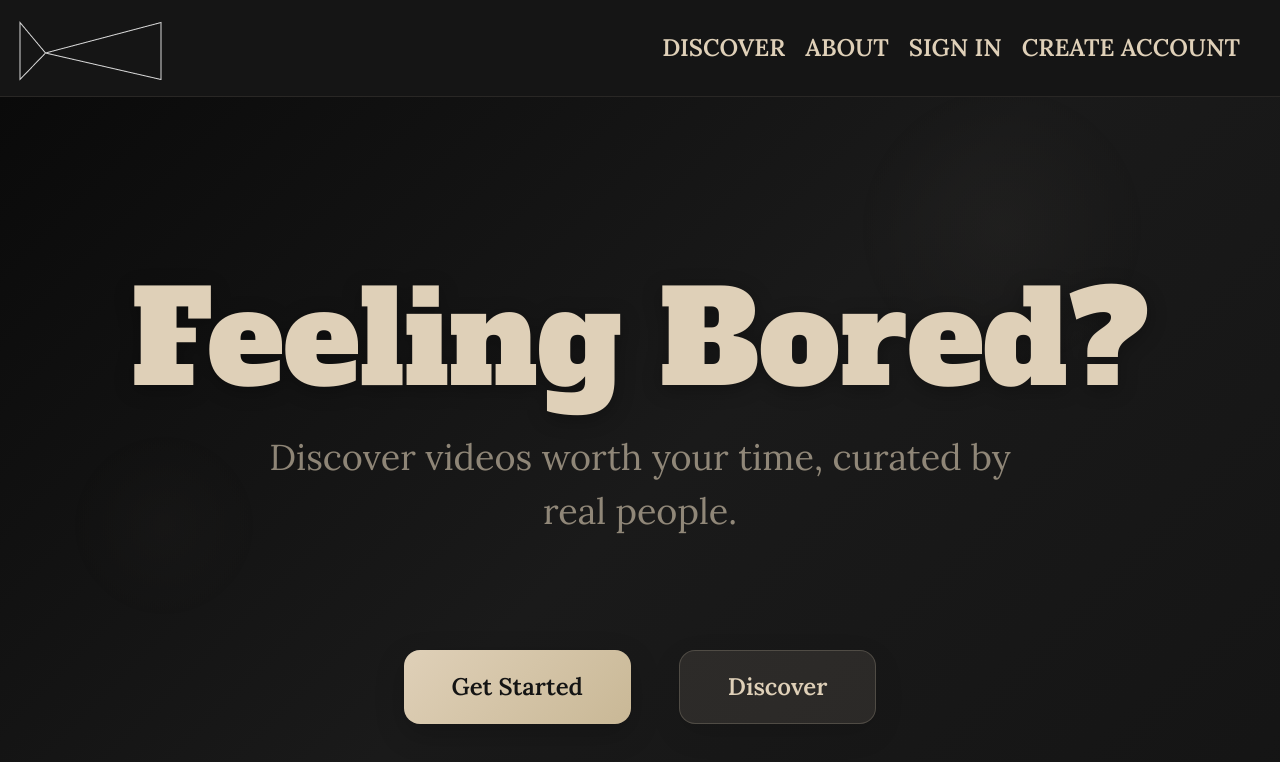
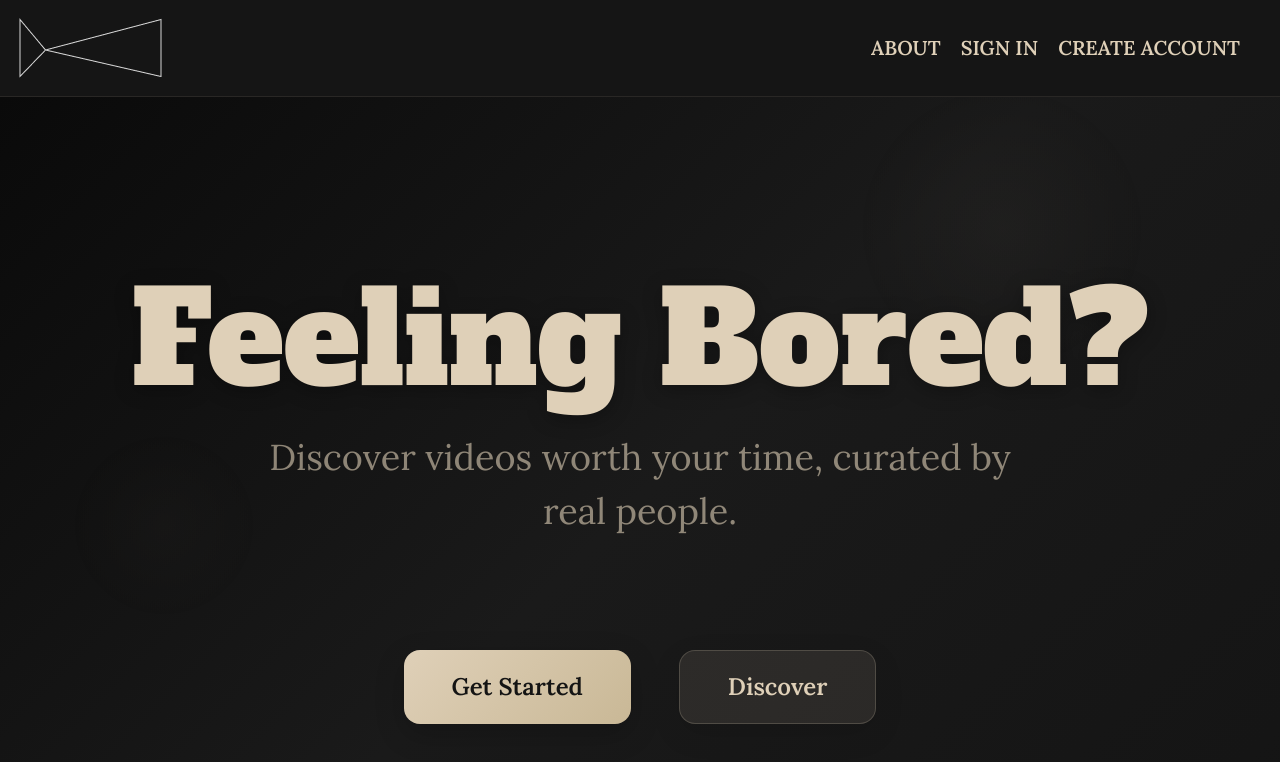
Before and after one commit to manan152003/anv-anvesanam, a React (Vite) app: page / in a window 1280 px wide. Shown: the top 762 px of the page. Built offline with nearby package versions, Linux system fonts and the light colour scheme; no server answers; a web font is replaced by a local one.

Commit message:
changed header

```diff
--- a/src/components/Header.tsx
+++ b/src/components/Header.tsx
@@ -23,14 +23,13 @@ const Header: React.FC<HeaderProps> = ({ isAuthenticated, user, onAddVideo }) =>
       position: 'relative',
       zIndex: 10
     }}>
-      {/* Logo */}
+      {/* Left Section: Logo and (if auth) Discover */}
+      <div style={{ display: 'flex', alignItems: 'center', height: '100%' }}>
         <img
           src="/logo.png"
           alt="Anv Logo"
           style={{
-          position: 'absolute',
-          left: 19,
-          top: 21,
+            marginLeft: 19,
             width: 'auto',
             height: 60,
             zIndex: 10,
@@ -41,25 +40,39 @@ const Header: React.FC<HeaderProps> = ({ isAuthenticated, user, onAddVideo }) =>
           onMouseEnter={e => { e.currentTarget.style.transform = 'scale(1.05)'; }}
           onMouseLeave={e => { e.currentTarget.style.transform = 'scale(1)'; }}
         />
+        {isAuthenticated && (
+          <span
+            style={{
+              cursor: 'pointer',
+              opacity: 1,
+              fontFamily: 'Lora, serif',
+              fontSize: 24,
+              fontWeight: 700,
+              marginLeft: 32,
+              color: '#DFD0B8',
+              letterSpacing: '0.5px',
+            }}
+            onClick={() => navigate('/discover')}
+          >
+            DISCOVER
+          </span>
+        )}
+      </div>
+      {/* Right Section: Auth/Non-auth nav */}
       <nav style={{
         display: 'flex',
         gap: 20,
         fontFamily: 'Lora, serif',
-        fontSize: 24,
+        fontSize: 20,
         fontWeight: 700,
-        marginLeft: 120,
         marginRight: 40,
-        flex: 1,
-        justifyContent: 'flex-end',
         alignItems: 'center',
       }}>
         {isAuthenticated ? (
           <>
-            <span style={{ cursor: 'pointer', opacity: 1 }} onClick={() => navigate('/discover')}>DISCOVER</span>
             <button
               style={{
-                marginLeft: 24,
-                background: '#22c55e',
+                background: '#DFD0B8',
                 color: '#141414',
                 border: 'none',
                 borderRadius: 8,
@@ -68,17 +81,17 @@ const Header: React.FC<HeaderProps> = ({ isAuthenticated, user, onAddVideo }) =>
                 fontWeight: 700,
                 cursor: 'pointer',
                 transition: 'all 0.2s',
+                marginRight: 16,
               }}
               onClick={onAddVideo}
             >
-              + Log
+              + ADD VIDEO
             </button>
             {user && (
               <div
                 style={{
                   display: 'flex',
                   alignItems: 'center',
-                  marginLeft: 24,
                   cursor: 'pointer',
                   gap: 12,
                 }}
@@ -116,10 +129,9 @@ const Header: React.FC<HeaderProps> = ({ isAuthenticated, user, onAddVideo }) =>
           </>
         ) : (
           <>
-            <span style={{ cursor: 'pointer', opacity: 1 }} onClick={() => navigate('/discover')}>DISCOVER</span>
-            <span style={{ cursor: 'pointer', opacity: 1 }} onClick={() => navigate('/about')}>ABOUT</span>
-            <span style={{ cursor: 'pointer', opacity: 1 }} onClick={() => navigate('/login')}>SIGN IN</span>
-            <span style={{ cursor: 'pointer', opacity: 1 }} onClick={() => navigate('/signup')}>CREATE ACCOUNT</span>
+            <span style={{ cursor: 'pointer', opacity: 1, color: '#DFD0B8' }} onClick={() => navigate('/about')}>ABOUT</span>
+            <span style={{ cursor: 'pointer', opacity: 1, color: '#DFD0B8' }} onClick={() => navigate('/login')}>SIGN IN</span>
+            <span style={{ cursor: 'pointer', opacity: 1, color: '#DFD0B8' }} onClick={() => navigate('/signup')}>CREATE ACCOUNT</span>
           </>
         )}
       </nav>
```
Also changed, not shown: src/vercel.json (deleted). Lines whose indentation alone changed are shown as unchanged.
